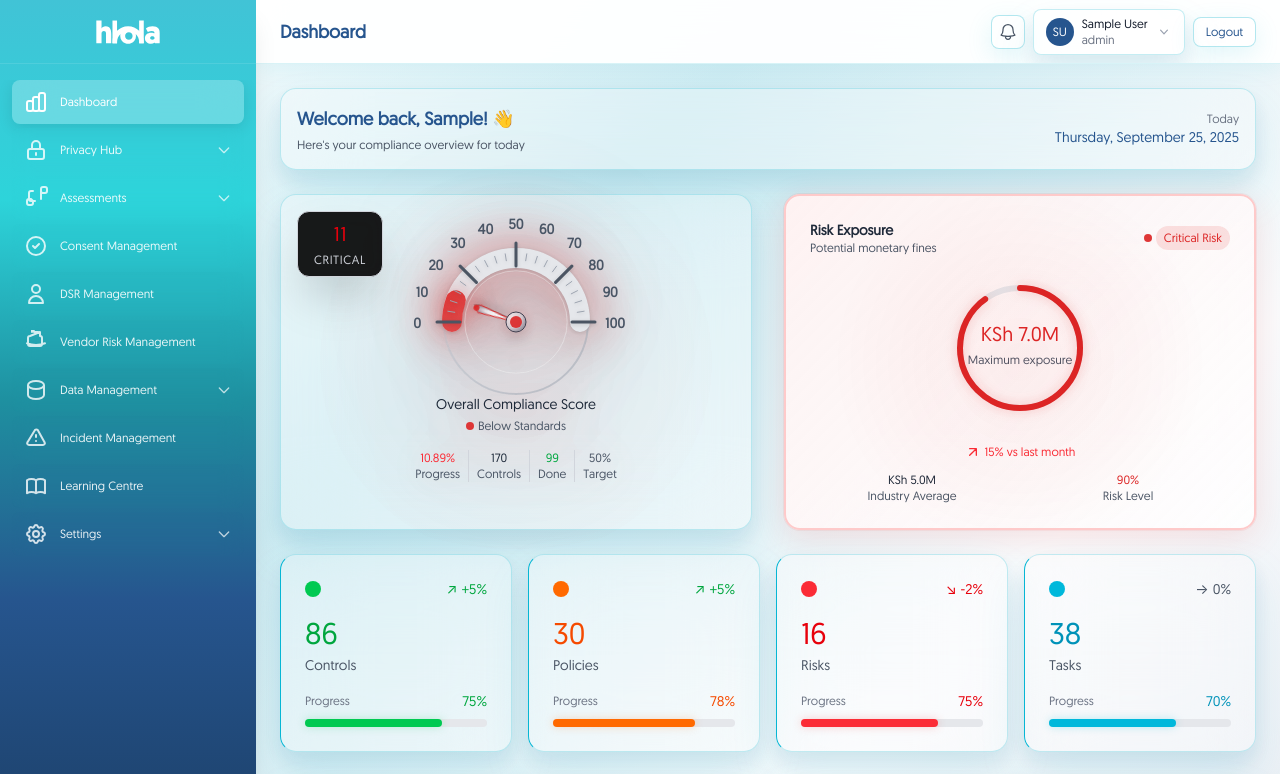
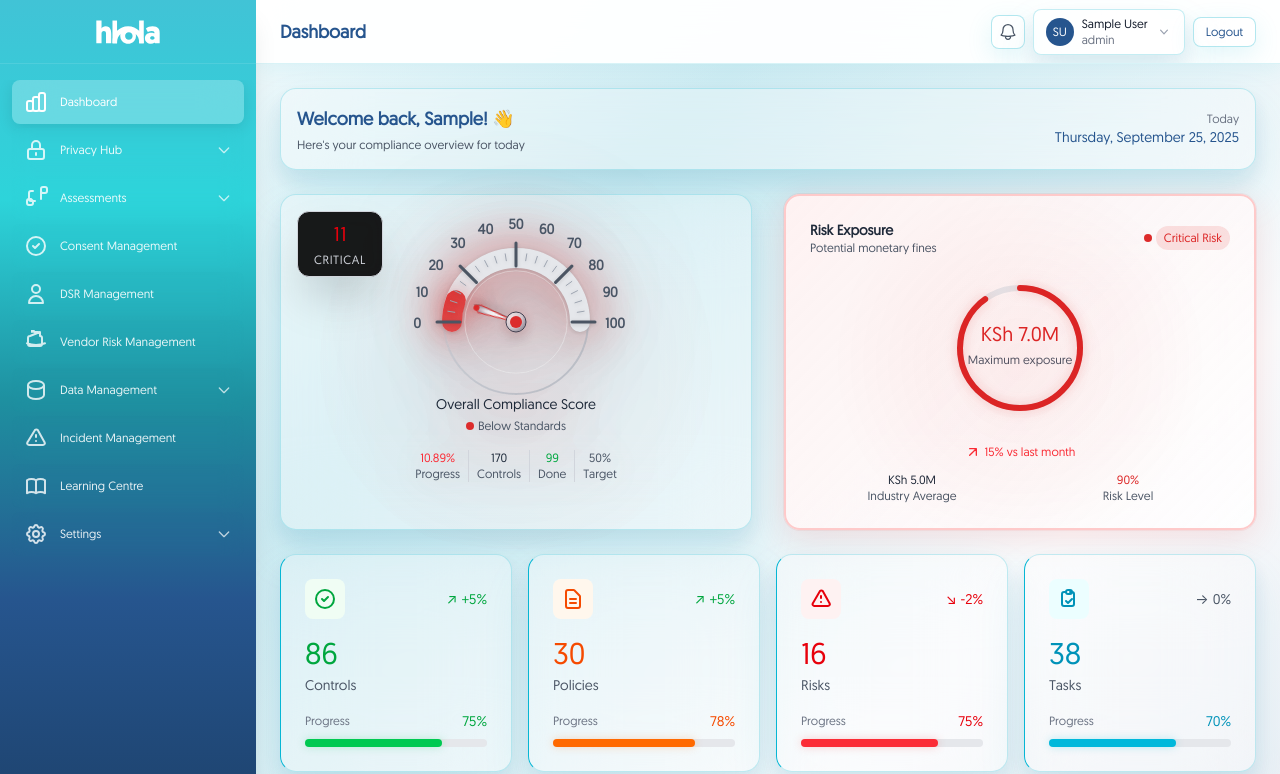
Before and after one commit to kimani-derrick/hlola-grc-platform, a Next.js app: page /dashboard in a window 1280 px wide. Shown: the top 774 px of the page. Built offline with nearby package versions, Linux system fonts and the light colour scheme; sample sign-in values are in the browser's storage.

Commit message:
Add unique icons to metric cards for better visual distinction and user experience

```diff
--- a/src/components/DashboardContent.tsx
+++ b/src/components/DashboardContent.tsx
@@ -112,6 +112,11 @@ export default function DashboardContent() {
           change="+5%"
           changeType="positive"
           color="green"
+          icon={
+            <svg className="w-6 h-6" fill="none" stroke="currentColor" viewBox="0 0 24 24">
+              <path strokeLinecap="round" strokeLinejoin="round" strokeWidth={2} d="M9 12l2 2 4-4m6 2a9 9 0 11-18 0 9 9 0 0118 0z" />
+            </svg>
+          }
         />
         <MetricCard
           value={30}
@@ -120,6 +125,11 @@ export default function DashboardContent() {
           change="+5%"
           changeType="positive"
           color="orange"
+          icon={
+            <svg className="w-6 h-6" fill="none" stroke="currentColor" viewBox="0 0 24 24">
+              <path strokeLinecap="round" strokeLinejoin="round" strokeWidth={2} d="M9 12h6m-6 4h6m2 5H7a2 2 0 01-2-2V5a2 2 0 012-2h5.586a1 1 0 01.707.293l5.414 5.414a1 1 0 01.293.707V19a2 2 0 01-2 2z" />
+            </svg>
+          }
         />
         <MetricCard
           value={16}
@@ -128,6 +138,11 @@ export default function DashboardContent() {
           change="-2%"
           changeType="negative"
           color="red"
+          icon={
+            <svg className="w-6 h-6" fill="none" stroke="currentColor" viewBox="0 0 24 24">
+              <path strokeLinecap="round" strokeLinejoin="round" strokeWidth={2} d="M12 9v2m0 4h.01m-6.938 4h13.856c1.54 0 2.502-1.667 1.732-2.5L13.732 4c-.77-.833-1.964-.833-2.732 0L3.732 16.5c-.77.833.192 2.5 1.732 2.5z" />
+            </svg>
+          }
         />
         <MetricCard
           value={38}
@@ -136,6 +151,11 @@ export default function DashboardContent() {
           change="0%"
           changeType="neutral"
           color="cyan"
+          icon={
+            <svg className="w-6 h-6" fill="none" stroke="currentColor" viewBox="0 0 24 24">
+              <path strokeLinecap="round" strokeLinejoin="round" strokeWidth={2} d="M9 5H7a2 2 0 00-2 2v10a2 2 0 002 2h8a2 2 0 002-2V7a2 2 0 00-2-2h-2M9 5a2 2 0 002 2h2a2 2 0 002-2M9 5a2 2 0 012-2h2a2 2 0 012 2m-6 9l2 2 4-4" />
+            </svg>
+          }
         />
       </div>
 
--- a/src/components/MetricCard.tsx
+++ b/src/components/MetricCard.tsx
@@ -7,6 +7,7 @@ interface MetricCardProps {
   change: string;
   changeType: 'positive' | 'negative' | 'neutral';
   color: 'green' | 'orange' | 'red' | 'cyan';
+  icon?: React.ReactNode;
 }
 
 export default function MetricCard({
@@ -15,7 +16,8 @@ export default function MetricCard({
   progress,
   change,
   changeType,
-  color
+  color,
+  icon
 }: MetricCardProps) {
   const colorClasses = {
     green: {
@@ -54,7 +56,9 @@ export default function MetricCard({
                                    colorClasses[color].dot.replace('bg-', '#') === 'bg-red-500' ? '#ef4444' : '#06b6d4' }}>
 
       <div className="flex items-center justify-between mb-4">
-        <div className={`w-4 h-4 rounded-full ${colorClasses[color].dot}`}></div>
+        <div className={`p-2 rounded-lg ${colorClasses[color].bg} ${colorClasses[color].text}`}>
+          {icon || <div className={`w-4 h-4 rounded-full ${colorClasses[color].dot}`}></div>}
+        </div>
         <div className={`text-sm font-medium ${changeColor} flex items-center gap-1`}>
           <span>{changeIcon}</span>
           <span>{change}</span>
```
